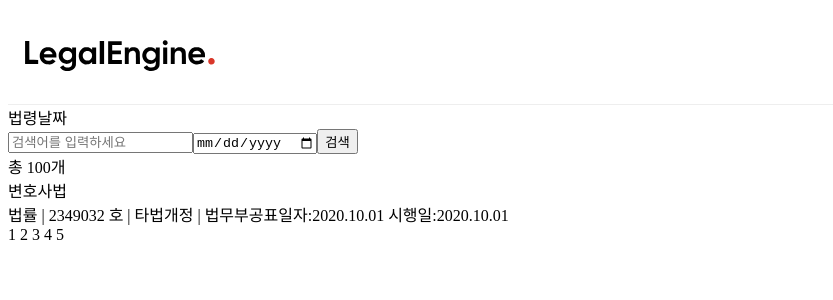
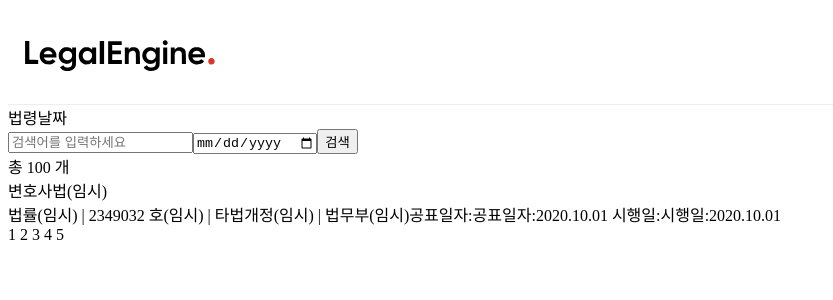
Before and after one commit to tosky1125/legalengine, a React (Create React App) app in the folder client/: page /search in a window 1280 px wide. Shown: the top 300 px of the page, without its empty margins (0-833 px from the left). Built offline with nearby package versions, Linux system fonts and the light colour scheme.

Commit message:
Implement priniting data that came from the server on the web

```diff
--- a/client/src/components/SearchBar.js
+++ b/client/src/components/SearchBar.js
@@ -1,13 +1,15 @@
-import React, { Component } from 'react';
-import axios from 'axios';
-import './SearchBar.css';
-import searchlist from '../modules/searchlist';
+import React, { Component } from "react";
+import axios from "axios";
+import "./SearchBar.css";
+import * as searchlist from "../modules/searchlist";
+import { connect } from "react-redux";
+
 class SearchBar extends Component {
   constructor(props) {
     super(props);
     this.state = {
-      searchWord: '',
-      date: '',
+      searchWord: "",
+      date: "",
     };
     this.handleChangeDate = this.handleChangeDate.bind(this);
     this.handleChangeWord = this.handleChangeWord.bind(this);
@@ -39,10 +41,10 @@ class SearchBar extends Component {
     const { searchlist } = this.props;
 
     axios
-      .post('http://13.125.112.243/laws', payload)
+      .post("http://13.125.112.243/laws", payload)
       .then((res) => {
         console.log(res.data);
-        searchlist(res.data);
+        searchlist(res.data); //searchlist는 함수가 아니라고 나옴 dispatch 해서 handleaction이 작동해야됨
       })
       .catch();
   }
@@ -51,33 +53,33 @@ class SearchBar extends Component {
     const { searchWord, date } = this.state;
     return (
       <>
-        <div className='searchbar'>
-          <div className='search-container'>
-            <form className='search-form' onSubmit={this.handleSearchSubmit}>
-              <div className='search-title'>
-                <span className='law'>법령</span>
-                <span className='date'>날짜</span>
+        <div className="searchbar">
+          <div className="search-container">
+            <form className="search-form" onSubmit={this.handleSearchSubmit}>
+              <div className="search-title">
+                <span className="law">법령</span>
+                <span className="date">날짜</span>
               </div>
-              <span className='search-word'>
+              <span className="search-word">
                 <input
-                  type='text'
-                  name='text'
-                  placeholder='검색어를 입력하세요'
+                  type="text"
+                  name="text"
+                  placeholder="검색어를 입력하세요"
                   value={searchWord}
-                  onChange={this.handleChangeWord('text')}
+                  onChange={this.handleChangeWord("text")}
                 />
               </span>
-              <span className='search-date'>
+              <span className="search-date">
                 <input
-                  type='date'
-                  name='date'
-                  placeholder='대상 날짜'
+                  type="date"
+                  name="date"
+                  placeholder="대상 날짜"
                   value={date}
-                  onChange={this.handleChangeDate('date')}
+                  onChange={this.handleChangeDate("date")}
                 />
               </span>
-              <span className='search-btn'>
-                <button type='submit'>검색</button>
+              <span className="search-btn">
+                <button type="submit">검색</button>
               </span>
             </form>
           </div>
@@ -87,4 +89,11 @@ class SearchBar extends Component {
   }
 }
 
-export default SearchBar;
+export default connect(
+  (state) => ({
+    lawlist: state.searchlist.lawlist,
+  }),
+  (dispatch) => ({
+    searchlist: (data) => dispatch(searchlist.searchlist(data)),
+  })
+)(SearchBar);
--- a/client/src/components/SearchResult.js
+++ b/client/src/components/SearchResult.js
@@ -1,7 +1,7 @@
-import React, { Component } from 'react';
-import SearchBar from './SearchBar';
-import { connect } from 'react-redux';
-import { searchlist } from '../modules/searchlist';
+import React, { Component } from "react";
+import SearchBar from "./SearchBar";
+import { connect } from "react-redux";
+import * as searchlist from "../modules/searchlist";
 
 class SearchResult extends Component {
   constructor(props) {
@@ -13,15 +13,48 @@ class SearchResult extends Component {
   render() {
     return (
       <>
-        <div className='result'>
+        <div className="result">
           <SearchBar />
-          <div className='result-container'></div>
-          <div>총 100개</div>
+          <div className="result-container"></div>
           <div>
-            변호사법
+            총{" "}
+            {this.props.lawlist.length === 0
+              ? "100"
+              : this.props.lawlist.length}{" "}
+            개
+          </div>
+          <div>
+            {this.props.lawlist.length === 0
+              ? "변호사법(임시)"
+              : this.props.lawlist[0].name}
             <div>
-              <span>법률 | 2349032 호 | 타법개정 | 법무부</span>
-              <span>공표일자:2020.10.01 시행일:2020.10.01</span>
+              <span>
+                {this.props.lawlist.length === 0
+                  ? "법률(임시)"
+                  : this.props.lawlist[0].type}{" "}
+                |{" "}
+                {this.props.lawlist.length === 0
+                  ? "2349032 호(임시)"
+                  : this.props.lawlist[0].number}{" "}
+                |{" "}
+                {this.props.lawlist.length === 0
+                  ? "타법개정(임시)"
+                  : this.props.lawlist[0].amendment_status}{" "}
+                |{" "}
+                {this.props.lawlist.length === 0
+                  ? "법무부(임시)"
+                  : this.props.lawlist[0].ministry}
+              </span>
+              <span>
+                공표일자:
+                {this.props.lawlist.length === 0
+                  ? "공표일자:2020.10.01"
+                  : this.props.lawlist[0].promulgation_date}{" "}
+                시행일:
+                {this.props.lawlist.length === 0
+                  ? "시행일:2020.10.01"
+                  : this.props.lawlist[0].enforcement_date}
+              </span>
             </div>
           </div>
           <div>1 2 3 4 5 </div>
@@ -36,6 +69,6 @@ export default connect(
     lawlist: state.searchlist.lawlist,
   }),
   (dispatch) => ({
-    searchlist: (data) => dispatch(searchlist(data)),
+    searchlist: (data) => dispatch(searchlist.searchlist(data)),
   })
 )(SearchResult);
--- a/client/src/modules/index.js
+++ b/client/src/modules/index.js
@@ -1,5 +1,5 @@
-import { combineReducers } from 'redux';
-import searchlist from './searchlist';
+import { combineReducers } from "redux";
+import searchlist from "./searchlist";
 
 export default combineReducers({
   searchlist,
--- a/client/src/modules/searchlist.js
+++ b/client/src/modules/searchlist.js
@@ -1,6 +1,6 @@
-import { createAction, handleActions } from 'redux-actions';
+import { createAction, handleActions } from "redux-actions";
 
-const SEARCHLIST = 'searchlist';
+const SEARCHLIST = "searchlist";
 
 export const searchlist = createAction(SEARCHLIST);
 
@@ -9,6 +9,7 @@ const initialState = {
 };
 
 export default handleActions(
+  //reducer
   {
     [SEARCHLIST]: (state, action) => ({
       lawlist: action.payload,
--- a/client/src/store/config.js
+++ b/client/src/store/config.js
@@ -1,5 +1,5 @@
-import { createStore } from 'redux';
-import modules from '../modules';
+import { createStore } from "redux";
+import modules from "../modules";
 
 const config = () => {
   const devTools =
--- a/client/src/store/index.js
+++ b/client/src/store/index.js
@@ -1,3 +1,3 @@
-import config from './config';
+import config from "./config";
 
 export default config();
```
Also changed, not shown: client/src/App.js (+8 -8 lines), client/src/index.js (+7 -7 lines), client/src/dummy.json (deleted).
